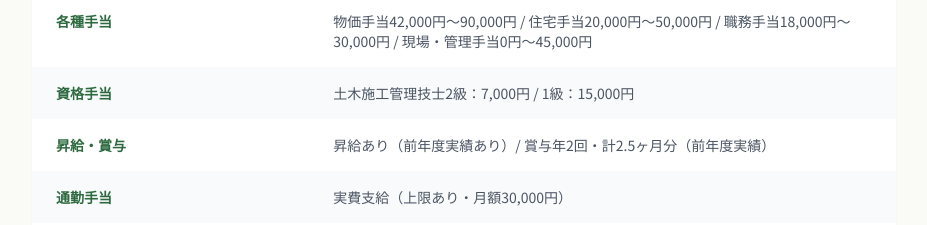
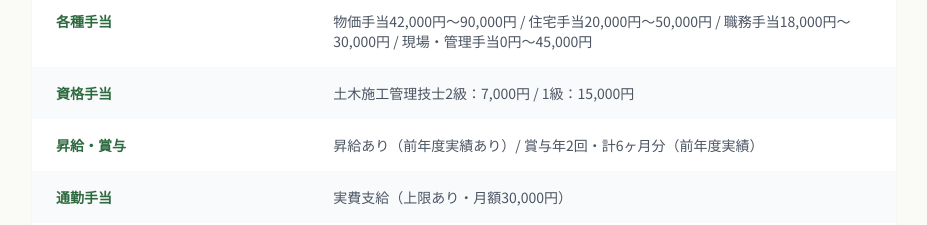
Before and after one commit to sanwakensetsu3030-lgtm/sanwa-kensetsu, a Next.js app: page /contact in a window 1280 px wide. Shown: the part 900-1125 px from the top of the page, without its empty margins (176-1103 px from the left). Built offline with nearby package versions, Linux system fonts and the light colour scheme.

Commit message:
賞与を計2.5ヶ月分→計6ヶ月分に変更

```diff
--- a/app/contact/page.tsx
+++ b/app/contact/page.tsx
@@ -43,7 +43,7 @@ export default function ContactPage() {
               { label: "月給", value: "225,000円〜400,000円（基本給145,000円〜170,000円）" },
               { label: "各種手当", value: "物価手当42,000円〜90,000円 / 住宅手当20,000円〜50,000円 / 職務手当18,000円〜30,000円 / 現場・管理手当0円〜45,000円" },
               { label: "資格手当", value: "土木施工管理技士2級：7,000円 / 1級：15,000円" },
-              { label: "昇給・賞与", value: "昇給あり（前年度実績あり）/ 賞与年2回・計2.5ヶ月分（前年度実績）" },
+              { label: "昇給・賞与", value: "昇給あり（前年度実績あり）/ 賞与年2回・計6ヶ月分（前年度実績）" },
               { label: "通勤手当", value: "実費支給（上限あり・月額30,000円）" },
               { label: "勤務地", value: "東京都北区堀船3丁目43番1号（都電荒川線 梶原駅 徒歩5分）" },
               { label: "試用期間", value: "3ヶ月（試用期間中の条件は同条件）" },
```
